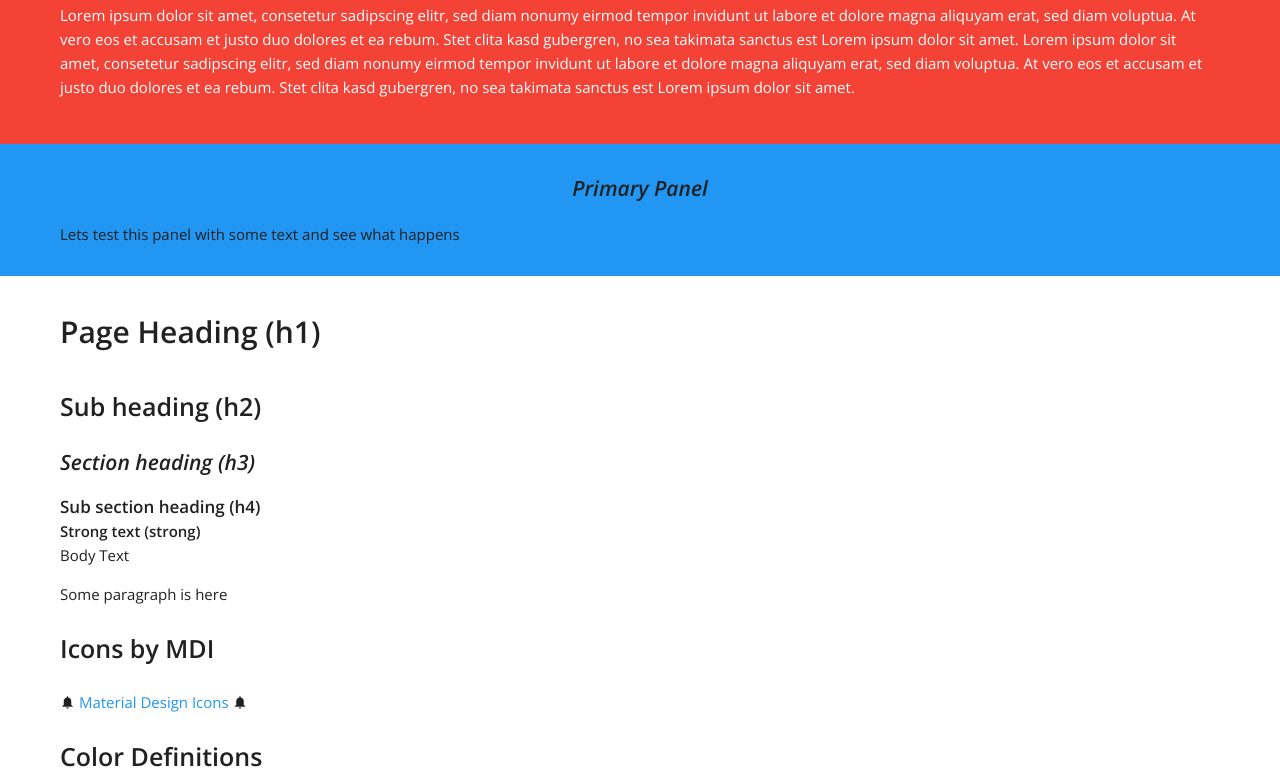
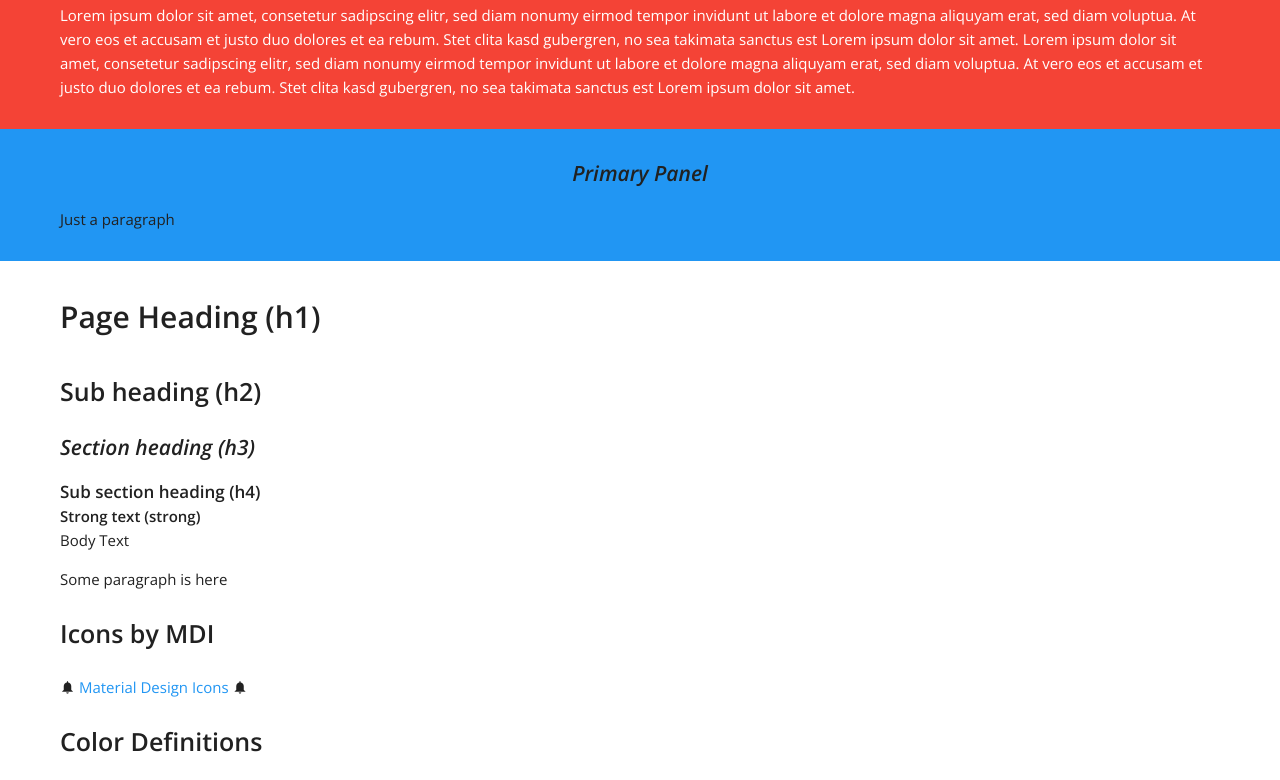
Before and after one commit to flocko/scss-starter-micro, a website: page src/index.html in a window 1280 px wide. Shown: the part 1014-1794 px from the top of the page. Drawn offline with nearby package versions, Linux system fonts and the light colour scheme.

Commit message:
panel content last-child

```diff
--- a/src/index.html
+++ b/src/index.html
@@ -66,7 +66,7 @@
         <div class="panel panel--primary">
           <div class="panel__content">
             <h3 class="panel__headline">Primary Panel</h3>
-            Lets test this panel with some text and see what happens
+            <p>Just a paragraph</p>
           </div>
         </div>
       </div>
--- a/src/sass/components/panel/_panel.scss
+++ b/src/sass/components/panel/_panel.scss
@@ -29,6 +29,10 @@
 
 .panel__content {
   @extend .page-wrapper;
+
+  :last-child {
+    margin-bottom: 0;
+  }
 }
 
 .panel__headline {
```
Also changed, not shown: src/css/style.css.
